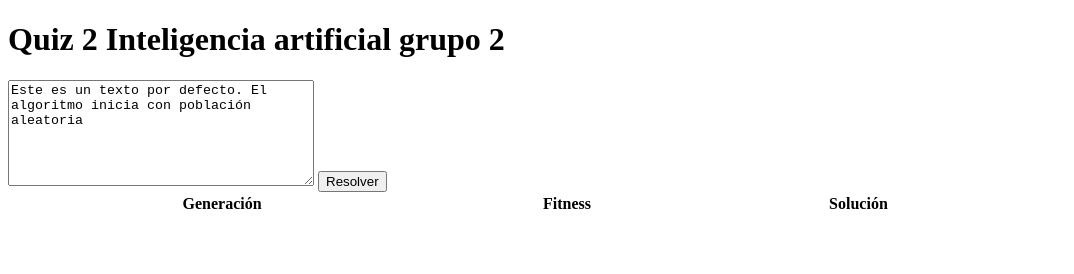
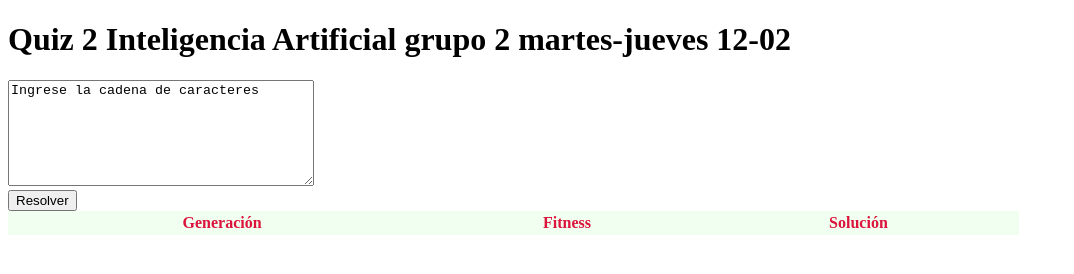
Before and after one commit to christap404/Algoritmo-genetico, a plain HTML site: page index.html in a window 1280 px wide. Shown: the whole page, without its empty margins (0-1074 px from the left). Drawn offline with nearby package versions, Linux system fonts and the light colour scheme.

Commit message:
Add files via upload

```diff
--- a/genetic.js
+++ b/genetic.js
@@ -3,7 +3,7 @@ var Genetic = Genetic || (function () {
 
 	'use strict';
 
-	// facilitates communcation between web workers
+
 	var Serialization = {
 		"stringify": function (obj) {
 			return JSON.stringify(obj, function (key, value) {
@@ -11,7 +11,8 @@ var Genetic = Genetic || (function () {
 				if (value instanceof RegExp) return "__regex__:" + value;
 				return value;
 			});
-		}, "parse": function (str) {
+		},
+		"parse": function (str) {
 			return JSON.parse(str, function (key, value) {
 				if (typeof value != "string") return value;
 				if (value.lastIndexOf("__func__:", 0) === 0) return eval('(' + value.slice(9) + ')');
--- a/index.html
+++ b/index.html
@@ -6,24 +6,27 @@
     <meta name="viewport" content="width=device-width, initial-scale=1.0">
     <script src="genetic.js"></script>
     <script src="http://ajax.googleapis.com/ajax/libs/jquery/2.1.1/jquery.min.js"></script>
+    <LINK href="style.css" rel="stylesheet" type="text/css">
     <title>Document</title>
 </head>
 <body>
-    <h1>Quiz 2 Inteligencia artificial grupo 2</h1>
-    <textarea id="quote" style="width: 300px; height: 100px;">Este es un texto por defecto. El algoritmo inicia con población aleatoria</textarea>
+    <h1 id="titulo">Quiz 2 Inteligencia Artificial grupo 2 martes-jueves 12-02</h1>
+    <textarea id="quote" style="width: 300px; height: 100px;">Ingrese la cadena de caracteres</textarea>
+    <br>
     <button id="solve">Resolver</button>
 
 
 
     <table id="results" border="0" width="80%">
-        <thead>
-            <tr>
-                <th >Generación</th>
-                <th>Fitness</th>
-                <th>Solución</th>
+        <thead >
+            <tr style="margin-right: 100px;">
+                <th id="b">Generación</th>
+                <th id="b">Fitness</th>
+                <th id="b">Solución</th>
             </tr>
         </thead>
-        <tbody style="font-family: monospace;">
+        <tbody style="font-family: monospace; margin-right: 0px;">
+
         </tbody>
     </table>
 
--- /dev/null
+++ b/style.css
@@ -0,0 +1,7 @@
+#results {
+    background-color:honeydew;
+}
+
+#b{
+    color: crimson;
+}
```
